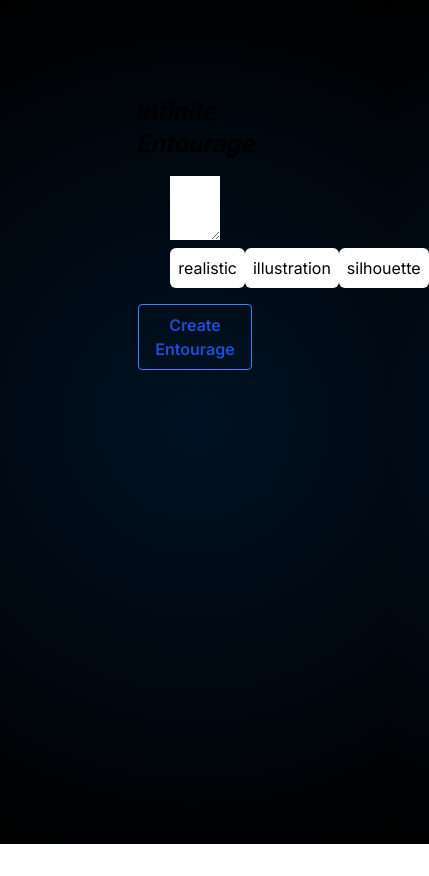
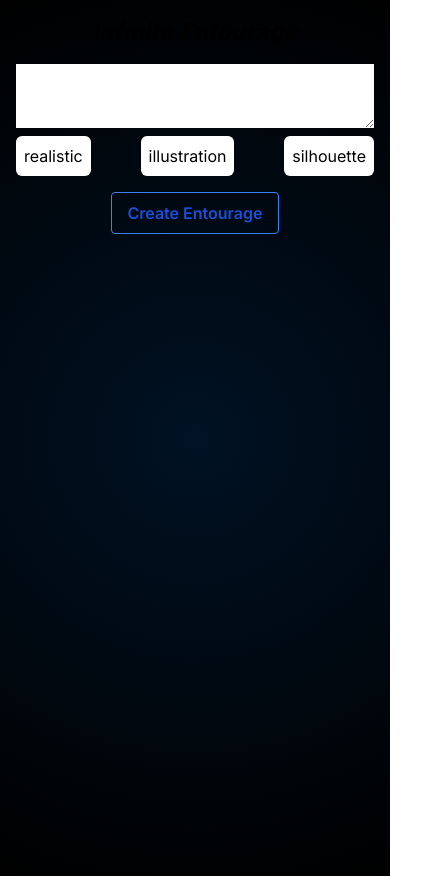
Before and after one commit to carteblanchecarriage/infinite-entourage, a Next.js app: page / in a window 390 px wide. Shown: the whole page, 429 px wide, since content can reach past the window. Before the commit the page ends 844 px from the top, so only its background shows below. Built offline with nearby package versions, Linux system fonts and the light colour scheme.

Commit message:
responsiveness

```diff
--- a/pages/index.js
+++ b/pages/index.js
@@ -53,10 +53,12 @@ export default function Home() {
 
   return (
     <main
-      className={`flex min-h-screen flex-col items-center p-24 ${inter.className}`}
+      className={`flex min-h-screen flex-col items-center m-4 ${inter.className}`}
     >
-      <div className='w-1/4 relative flex flex-col place-items-center '>
-        <h2 className='text-2xl font-semibold italic'>Infinite Entourage</h2>
+      <div className='w-full relative flex flex-col place-items-center '>
+        <h2 className='text-2xl font-semibold italic text-center'>
+          Infinite Entourage
+        </h2>
         <textarea
           className='w-full mt-4 text-black p-2 z-10'
           value={prompt}
```
